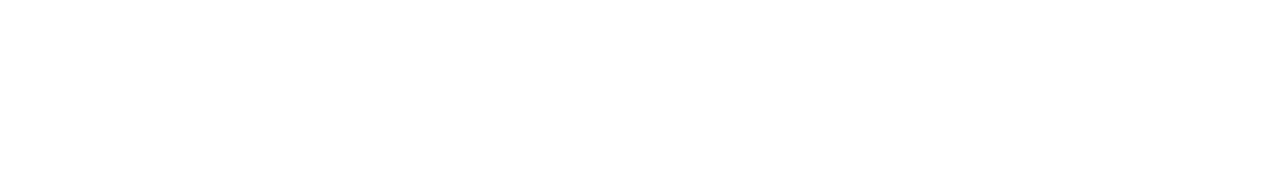
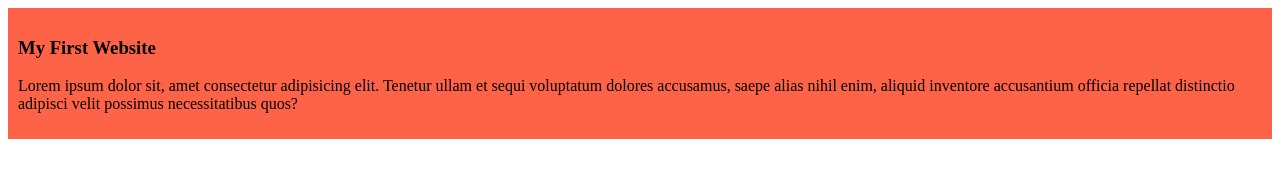
Before and after one commit to asif893461/my-simple-website, a plain HTML site: page index.html in a window 1280 px wide. Drawn offline with Linux system fonts and the light colour scheme.

Commit message:
added the first blog

```diff
--- a/index.html
+++ b/index.html
@@ -4,8 +4,12 @@
     <meta charset="UTF-8">
     <meta name="viewport" content="width=device-width, initial-scale=1.0">
     <title>My Simple Website</title>
+    <link rel="stylesheet" href="styles/blog.css">
 </head>
 <body>
-
+    <div>
+        <h3>My First Website</h3>
+        <p>Lorem ipsum dolor sit, amet consectetur adipisicing elit. Tenetur ullam et sequi voluptatum dolores accusamus, saepe alias nihil enim, aliquid inventore accusantium officia repellat distinctio adipisci velit possimus necessitatibus quos?</p>
+    </div>
 </body>
 </html>
--- /dev/null
+++ b/styles/blog.css
@@ -0,0 +1,4 @@
+div{
+    background-color: tomato;
+    padding: 10px;
+}
```
